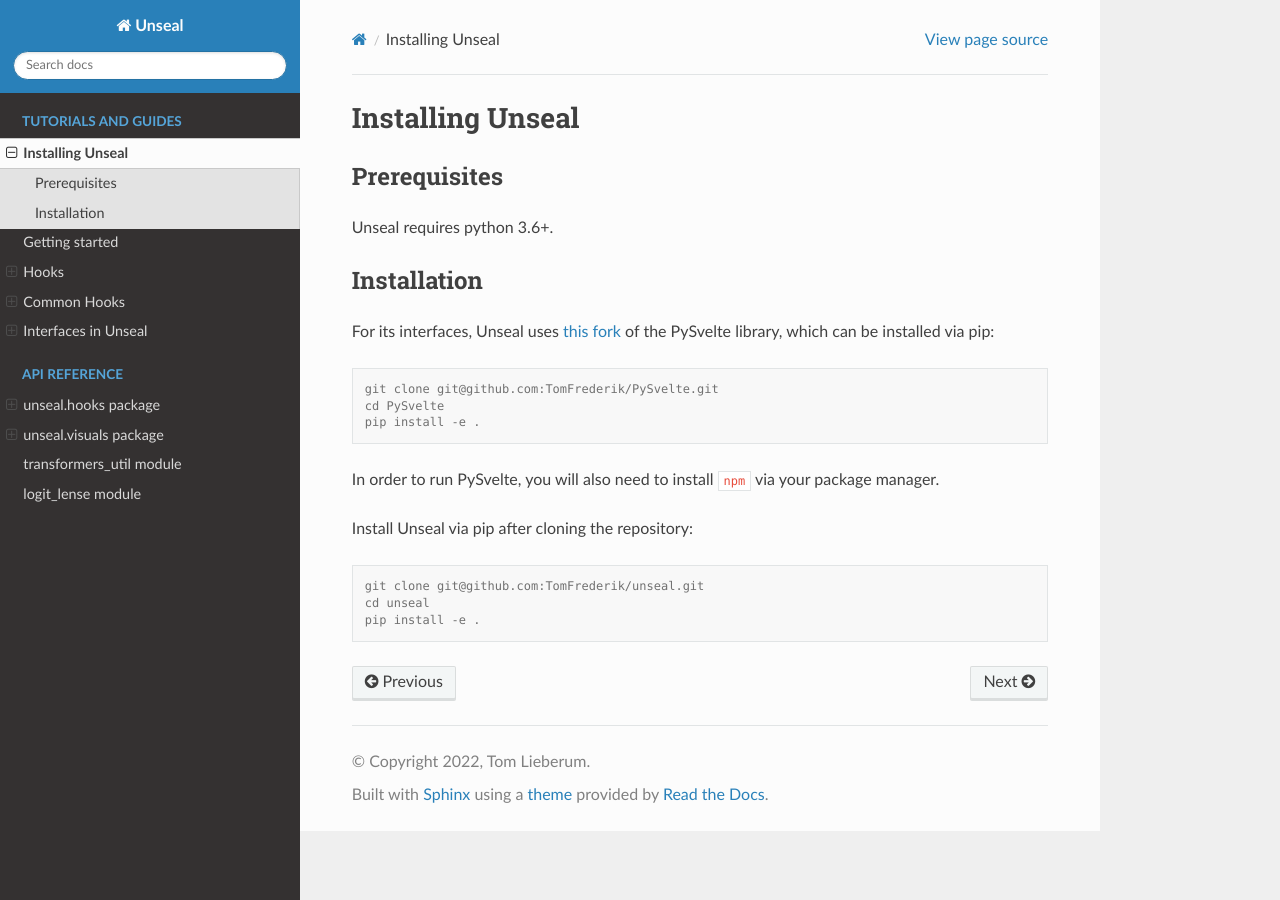
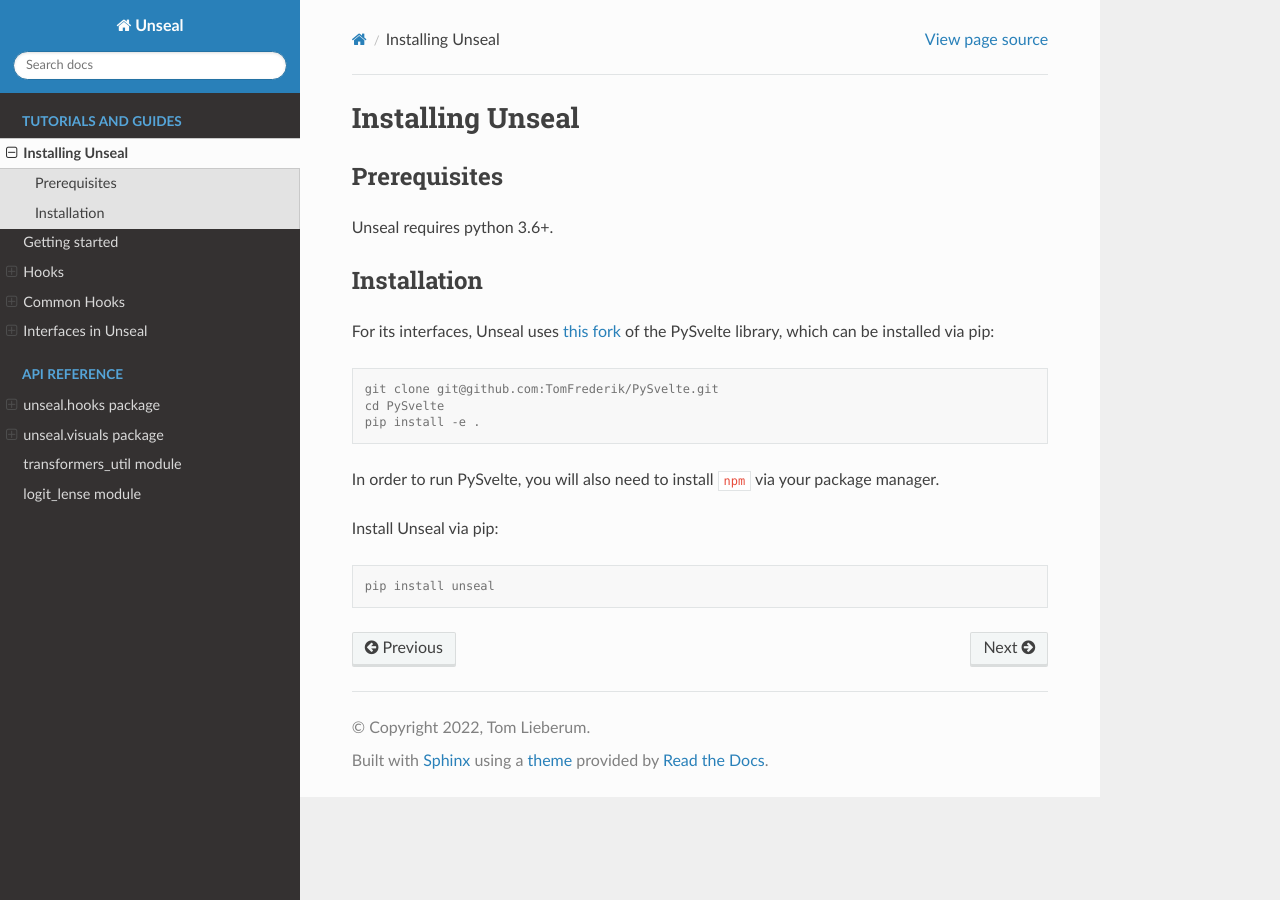
Before and after one commit to loyalty17/python-unseal, a Sphinx documentation site: the page built from docs/source/tutorials/installation.rst, in a window 1280 px wide. Built offline with Sphinx 7.4.7 and the Read the Docs theme 2.0.0, drawn with Linux system fonts in a browser that asks for light colours; pages that are not in the unit, such as notebooks, are missing from menus.

Commit message:
update installation instr

```diff
--- a/docs/source/tutorials/installation.rst
+++ b/docs/source/tutorials/installation.rst
@@ -23,10 +23,8 @@
 
 In order to run PySvelte, you will also need to install ``npm`` via your package manager.
 
-Install Unseal via pip after cloning the repository:
+Install Unseal via pip:
 
 .. code-block:: console
 
-    git clone git@github.com:TomFrederik/unseal.git
-    cd unseal
-    pip install -e .
+    pip install unseal
```
Also changed, not shown: README.md (+2 -4 lines).
